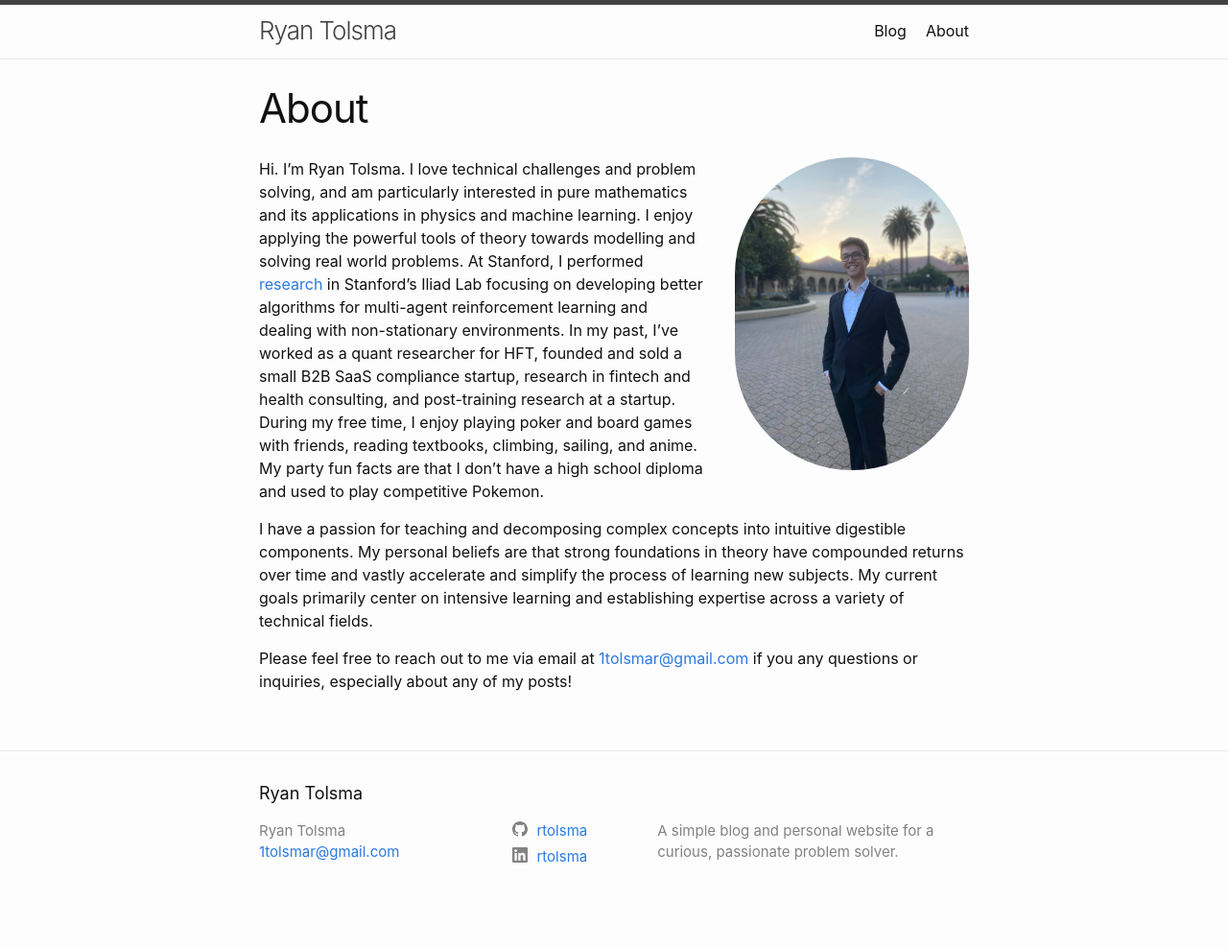
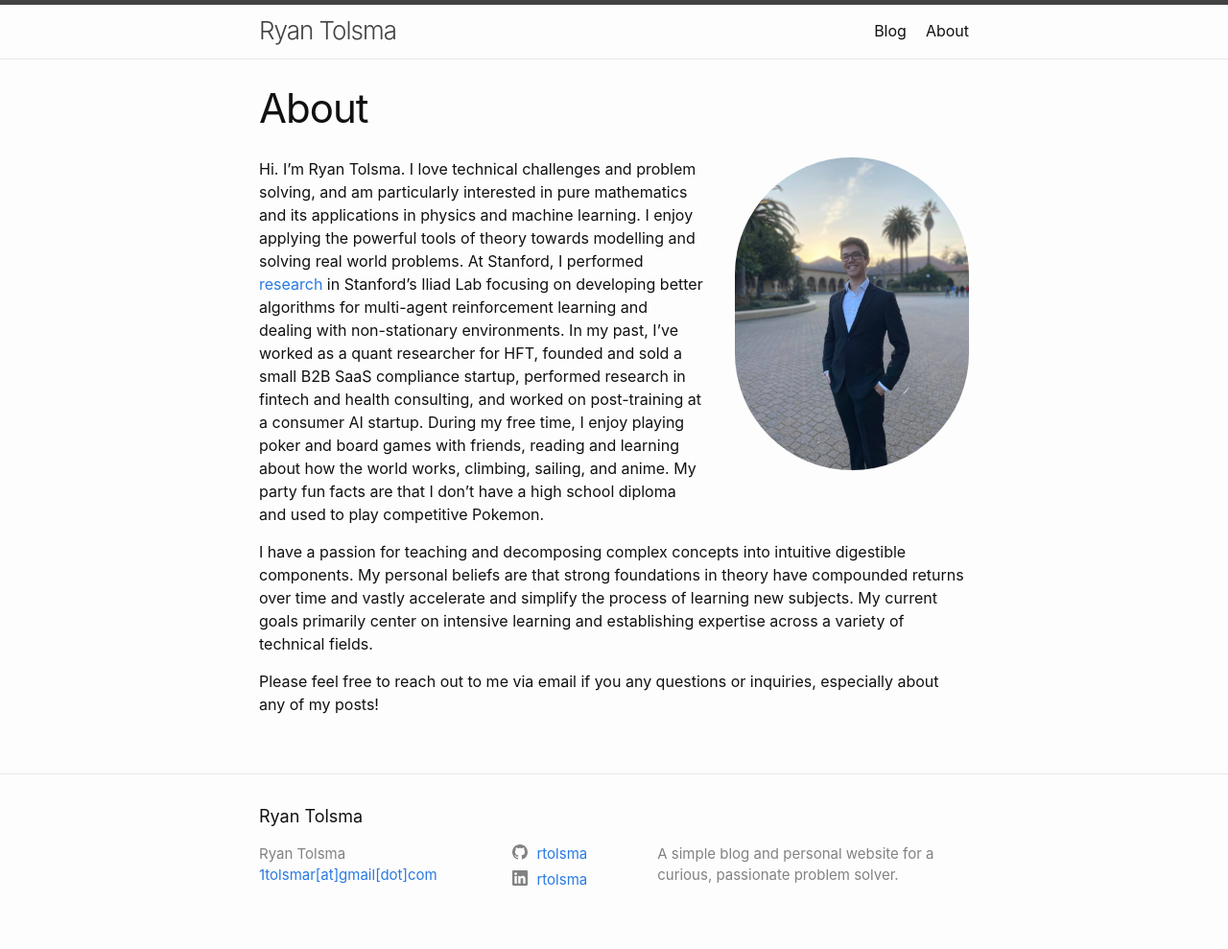
Before and after one commit to rtolsma/rtolsma.github.io, a Jekyll site: the page built from about.markdown, in a window 1280 px wide. Shown: the whole page at 96% size. Built offline with Jekyll 4.4.1, drawn with Linux system fonts in a browser that asks for light colours; before the commit the page ends 965 px from its top, so only the background shows below that.

Commit message:
remove bad email spam

```diff
--- a/_config.yml
+++ b/_config.yml
@@ -19,7 +19,7 @@
 # in the templates via {{ site.myvariable }}.
 
 title: Ryan Tolsma
-email: 1tolsmar@gmail.com
+email: 1tolsmar[at]gmail[dot]com
 description: >- # this means to ignore newlines until "baseurl:"
   A simple blog and personal website for a curious, passionate problem solver.
 baseurl: "" # the subpath of your site, e.g. /blog
--- a/about.markdown
+++ b/about.markdown
@@ -8,10 +8,10 @@ permalink: /about/
 Hi. I'm Ryan Tolsma. I love technical challenges and problem solving, and am particularly
 interested in pure mathematics and its applications in physics and machine learning. I enjoy applying the powerful tools of theory towards modelling and solving
 real world problems. At Stanford, I performed [research](https://sites.google.com/view/latent-strategies) in Stanford's Iliad Lab focusing on developing better
-algorithms for multi-agent reinforcement learning and dealing with non-stationary environments. In my past, I've worked as a quant researcher for HFT, founded and sold a small B2B SaaS compliance startup, research in fintech and health consulting, and post-training research at a startup. During my free time, I enjoy playing poker
-and board games with friends, reading textbooks, climbing, sailing, and anime. My party fun facts are that I don't have a high school diploma and used to play competitive Pokemon.
+algorithms for multi-agent reinforcement learning and dealing with non-stationary environments. In my past, I've worked as a quant researcher for HFT, founded and sold a small B2B SaaS compliance startup, performed research in fintech and health consulting, and worked on post-training at a consumer AI startup. During my free time, I enjoy playing poker
+and board games with friends, reading and learning about how the world works, climbing, sailing, and anime. My party fun facts are that I don't have a high school diploma and used to play competitive Pokemon.
 
 I have a passion for teaching and decomposing complex concepts into intuitive digestible components. My personal beliefs are that
 strong foundations in theory have compounded returns over time and vastly accelerate and simplify the process of learning new subjects. My current goals primarily center on intensive learning and establishing expertise across a variety of technical fields.
 
-Please feel free to reach out to me via email at <1tolsmar@gmail.com> if you any questions or inquiries, especially about any of my posts!
+Please feel free to reach out to me via email if you any questions or inquiries, especially about any of my posts!
```
Also changed, not shown: _posts/2024-07-10-robotics-thoughts.markdown (+5 -3 lines).
